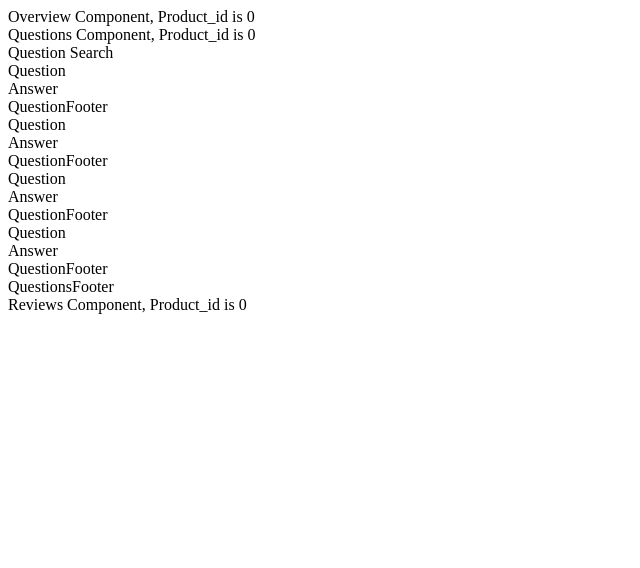
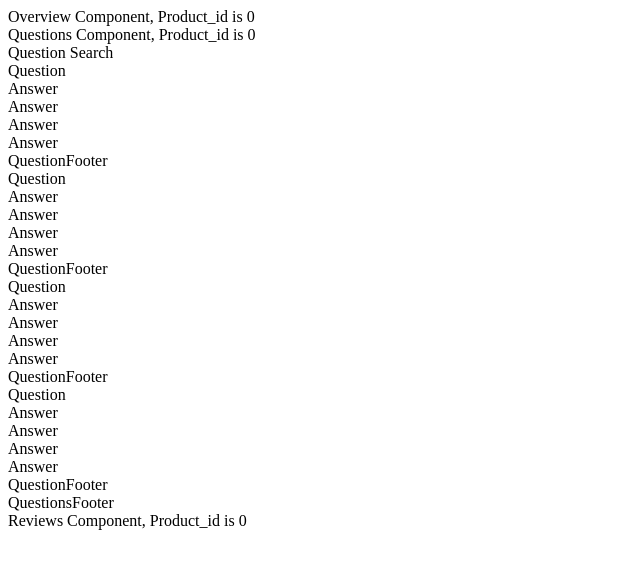
Before and after one commit to Hellequin5/frontend-capstone, a React app: page / in a window 1280 px wide. Shown: the top 568 px of the page, without its empty margins (0-640 px from the left). Built offline with nearby package versions, Linux system fonts and the light colour scheme; no server answers; the HTML template or start-up script is replaced by a standard one.

Commit message:
Added multiple Answer stubs to reinforce the many-to-one relationship

```diff
--- a/client/src/questions/questionWrapper.jsx
+++ b/client/src/questions/questionWrapper.jsx
@@ -13,6 +13,9 @@ const QuestionWrapper = (props) => {
     <div>
     <Question />
     <Answer />
+    <Answer />
+    <Answer />
+    <Answer />
     <QuestionFooter />
 
     </div>
```
